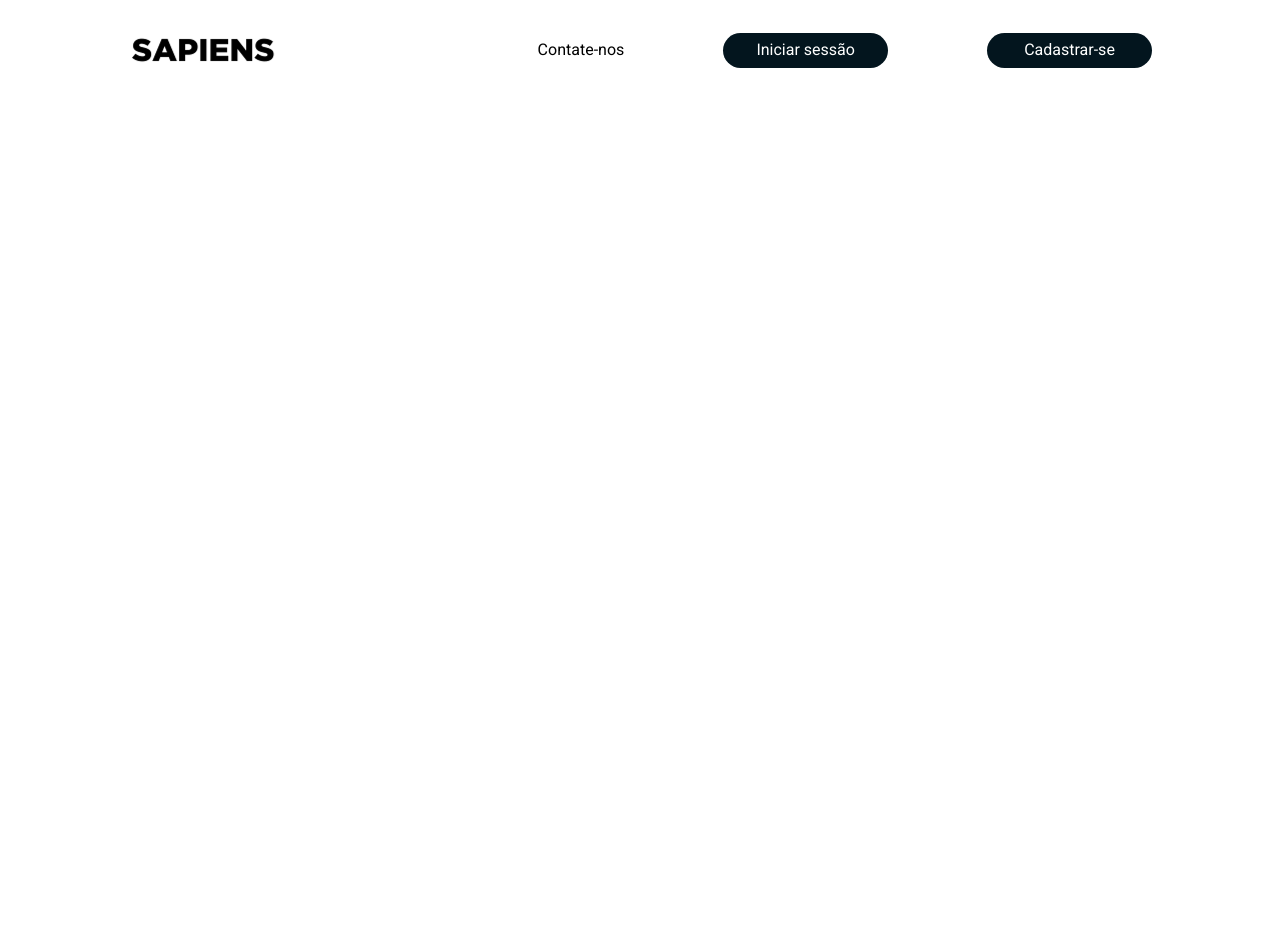
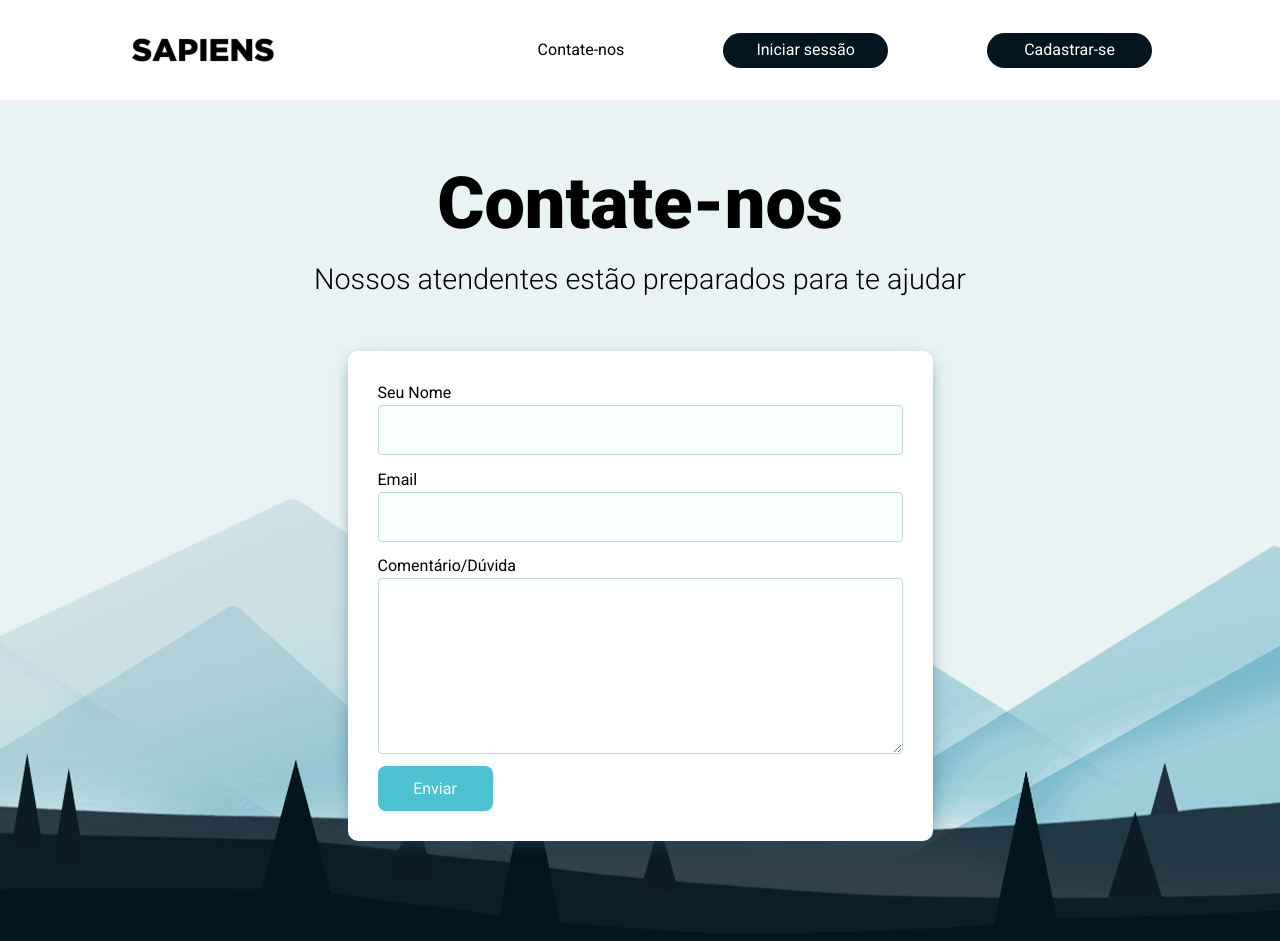
Before and after one commit to LuizMath/library, a React (Vite) app in the folder library/: page /Contact in a window 1280 px wide. Before the commit the page ends 800 px from the top, so only its background shows below. Built offline with nearby package versions, Linux system fonts and the light colour scheme.

Commit message:
Novas Features Adicionada a tela de contato e link na sidebar

```diff
--- a/library/src/App.tsx
+++ b/library/src/App.tsx
@@ -3,6 +3,7 @@ import { BrowserRouter, Routes, Route } from "react-router-dom";
 import Login from "./routes/Login";
 import Header from "./components/Header";
 import Register from "./routes/Register";
+import Contact from "./routes/Contact";
 
 const App = (): JSX.Element => {
   return (
@@ -12,6 +13,7 @@ const App = (): JSX.Element => {
         <Routes>
           <Route path="/Login" element={<Login />} />
           <Route path="/Register" element={<Register />} />
+          <Route path="/Contact" element={<Contact />} />
         </Routes>
       </BrowserRouter>
     </>
--- a/library/src/components/Header.tsx
+++ b/library/src/components/Header.tsx
@@ -26,7 +26,14 @@ const Header = (): JSX.Element => {
           <img src={sapiensHeader} alt="logo" />
         </div>
         <div className="w-[50%] max-[1500px]:w-[60%] max-[1000px]:w-[70%] max-[850px]:hidden flex items-center justify-between">
-          <Link to="/Contact">Contate-nos</Link>
+          <button
+            onClick={() => {
+              closeSideBar();
+              navigate("/Contact");
+            }}
+          >
+            Contate-nos
+          </button>
           <button
             onClick={() => {
               closeSideBar();
@@ -60,7 +67,14 @@ const Header = (): JSX.Element => {
             className="transform-[scale(2)]"
           />
         </span>
-        <Link to="/Contact">Contate-nos</Link>
+        <button
+          onClick={() => {
+            closeSideBar();
+            navigate("/Contact");
+          }}
+        >
+          Contate-nos
+        </button>
         <button
           onClick={() => {
             closeSideBar();
--- /dev/null
+++ b/library/src/routes/Contact.tsx
@@ -0,0 +1,38 @@
+import type { JSX } from "react";
+
+const Contact = (): JSX.Element => {
+  return (
+    <section className="w-full min-h-[calc(100%-100px)] max-h-auto flex items-center justify-start flex-col bg-[#eaf3f4] bg-no-repeat bg-bottom bg-[url('/images/contactBackground.png')]">
+      <div className="w-[90%] flex items-center justify-center flex-col mt-[50px]">
+        <span className="text-[72px] color-[#03151e] font-[900] text-center">
+          Contate-nos
+        </span>
+        <p className="text-[28.8px] font-[300] text-center">
+          Nossos atendentes estão preparados para te ajudar
+        </p>
+      </div>
+      <div className="w-[585px] max-[610px]:w-[90%] h-[490px] bg-gray-500 p-[30px] bg-white shadow-[0px_5px_20px_-8px_rgba(27,84,112,1)] mt-[50px] mb-[100px] rounded-[10px]">
+        <form className="h-full grid grid-cols-1 content-between">
+          <label className="label-form">
+            <span>Seu Nome</span>
+            <input className="input-form w-[100%]" />
+          </label>
+          <label className="label-form">
+            <span>Email</span>
+            <input className="input-form w-[100%]" />
+          </label>
+          <label className="label-form">
+            <span>Comentário/Dúvida</span>
+            <textarea
+              rows={6}
+              className="w-[100%] outline-none text-[#5e8396] outline-none rounded-[4px] border-[#bad7e3] border-solid border-[1px] p-[15px]"
+            ></textarea>
+          </label>
+          <button className="btn-form w-[115px]">Enviar</button>
+        </form>
+      </div>
+    </section>
+  );
+};
+
+export default Contact;
```
Also changed, not shown: library/public/images/contactBackground.png (added).
